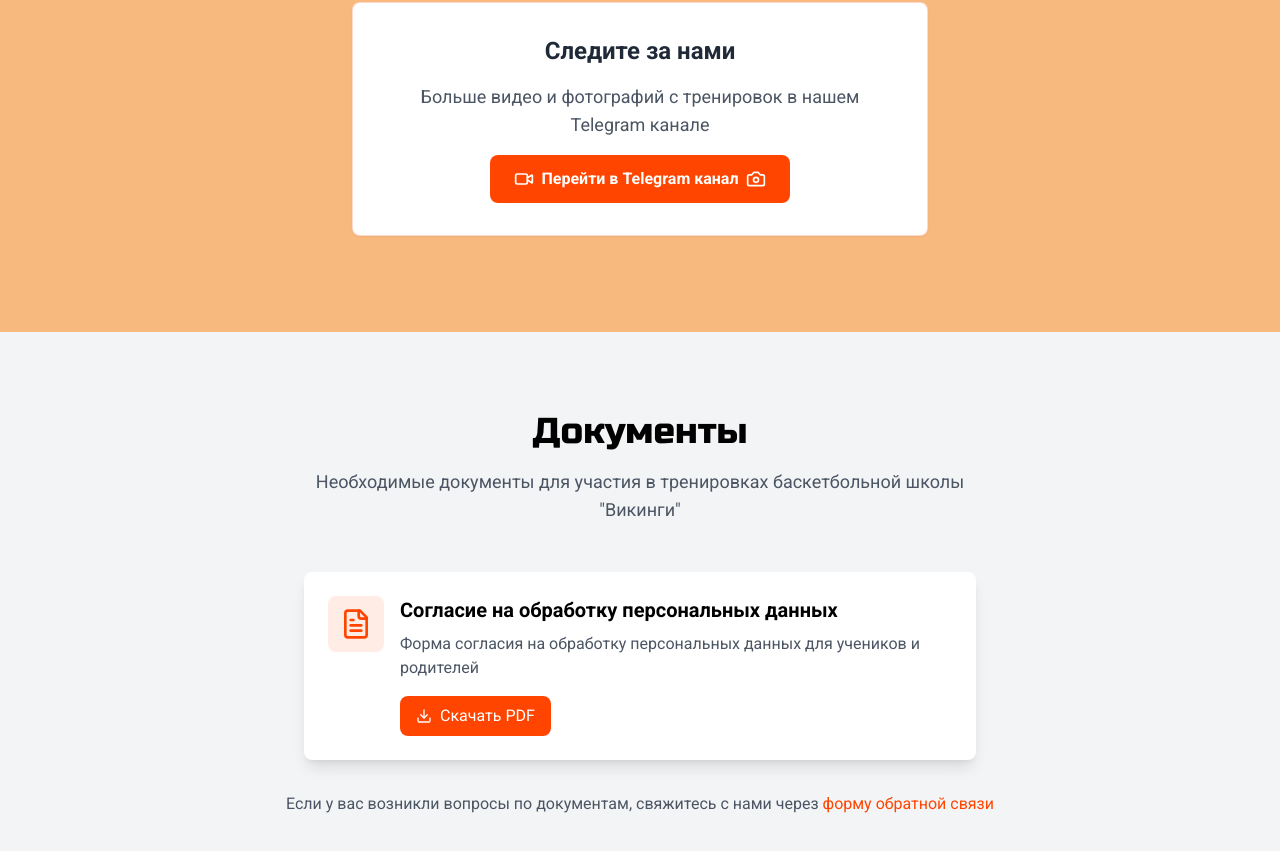
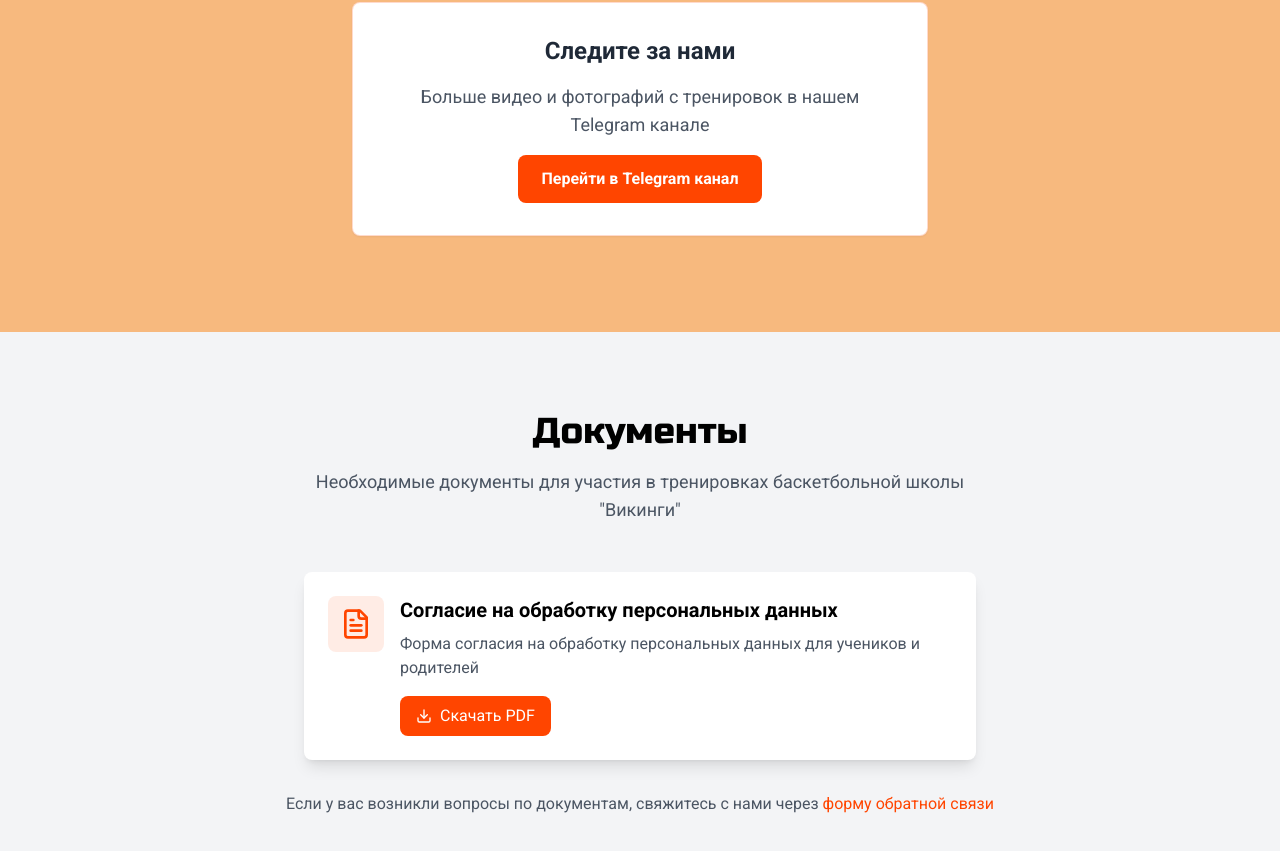
Before and after one commit to kiteatkit/2basketball, a React (Vite) app: page / in a window 1280 px wide. Shown: the part 3725-4576 px from the top of the page. Built offline with nearby package versions, Linux system fonts and the light colour scheme.

Commit message:
Максимально упрощена ссылка на Telegram - убраны иконки, добавлен z-index

```diff
--- a/src/components/BasketballGallerySection.tsx
+++ b/src/components/BasketballGallerySection.tsx
@@ -282,11 +282,10 @@ const BasketballGallerySection = () => {
                 href="https://t.me/basketballvikings"
                 target="_blank"
                 rel="noopener noreferrer"
-                className="inline-flex items-center gap-2 px-6 py-3 bg-viking-orange text-white font-semibold rounded-lg hover:bg-viking-red transition-colors no-underline"
+                className="relative z-50 block px-6 py-3 bg-viking-orange text-white font-semibold rounded-lg hover:bg-viking-red transition-colors text-center"
+                style={{ textDecoration: 'none' }}
               >
-                <Video className="w-5 h-5" />
-                <span>Перейти в Telegram канал</span>
-                <Camera className="w-5 h-5" />
+                Перейти в Telegram канал
               </a>
             </div>
           </CardContent>
```
Also changed, not shown: 5 other files (tests, documents, lock files or other folders).
